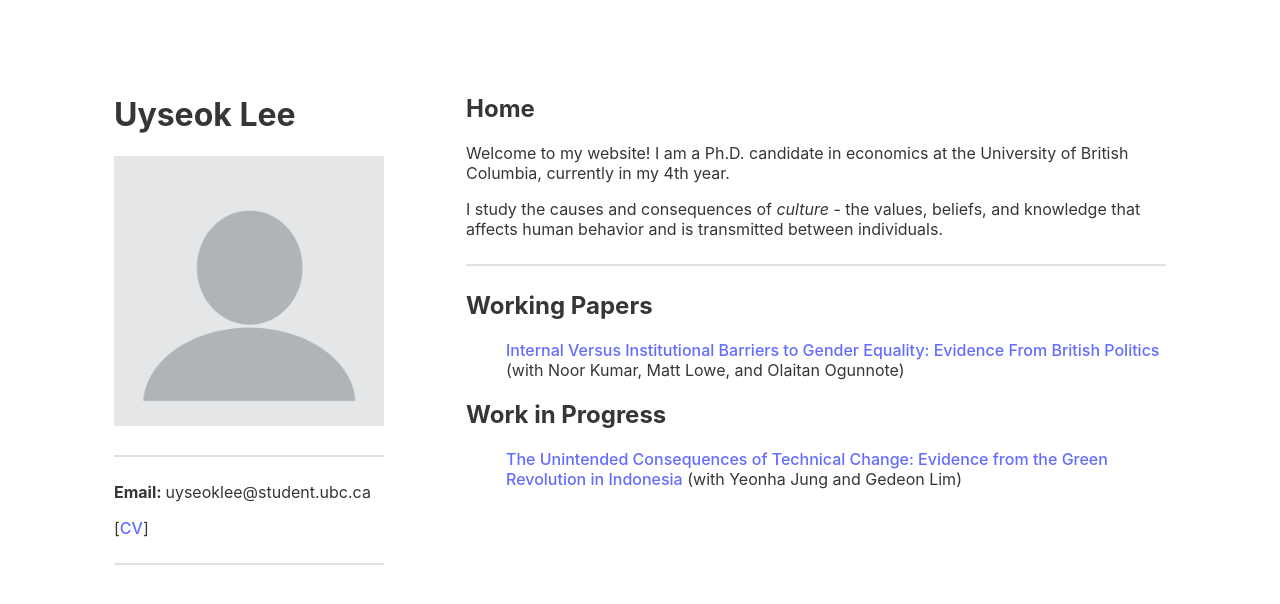
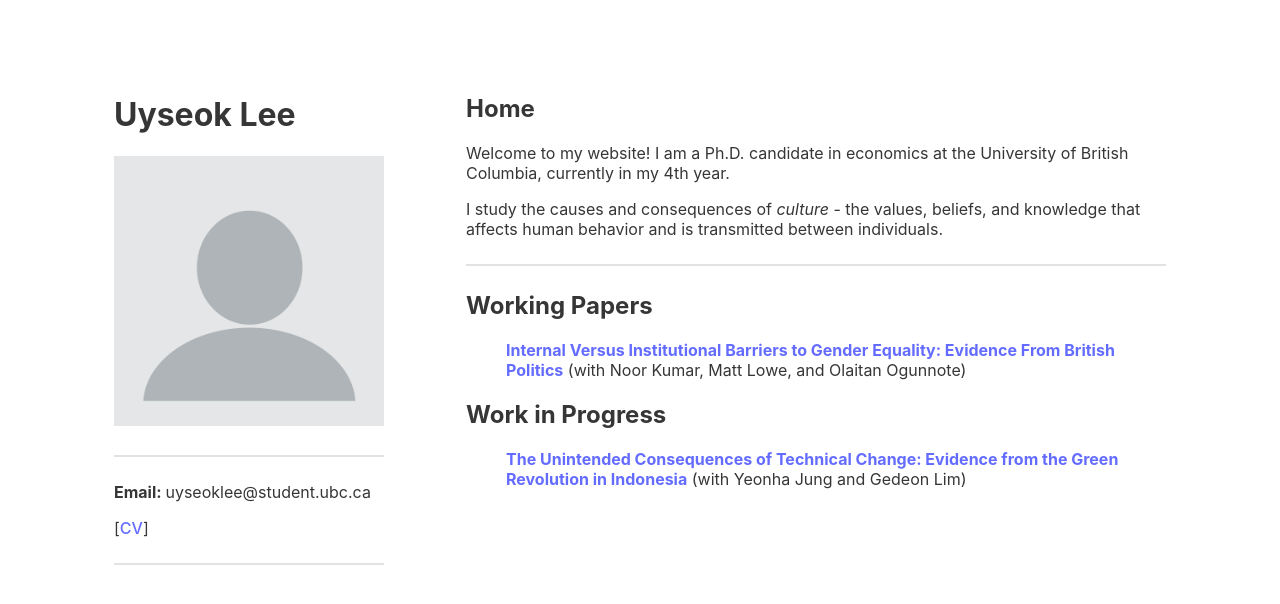
Before and after one commit to uyseoklee/uyseoklee.github.io, a React (Vite) app: page / in a window 1280 px wide. Shown: the top 604 px of the page. Built offline with nearby package versions, Linux system fonts and the light colour scheme.

Commit message:
#1 Change paper titles to bold font

```diff
--- a/src/Components/Home.tsx
+++ b/src/Components/Home.tsx
@@ -28,7 +28,7 @@ const Home: React.FC = () => {
             {section.publications.map((publication, pubIndex) => (
               <li key={pubIndex}>
                 <a href={publication.link} target="_blank" rel="noopener noreferrer">
-                  {publication.title}
+                <b>{publication.title}</b>
                 </a>
                 {/* Only render the description without the colon */}
                 <span> {publication.description}</span> {/* No colon here */}
```
